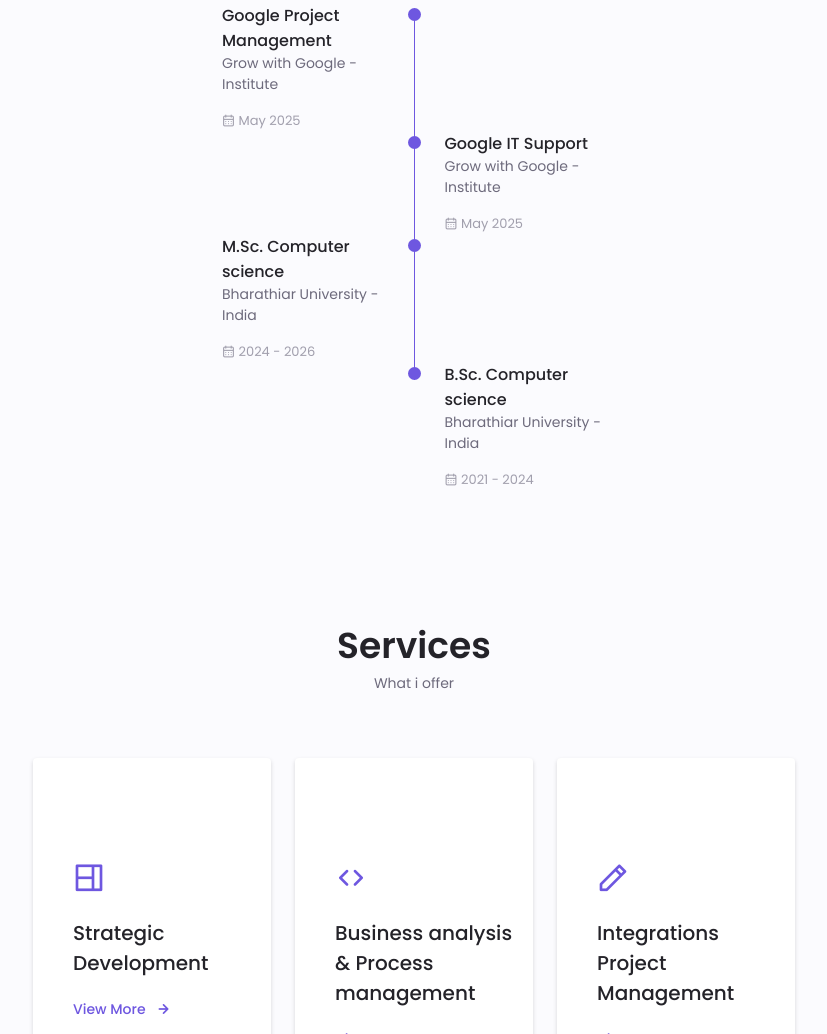
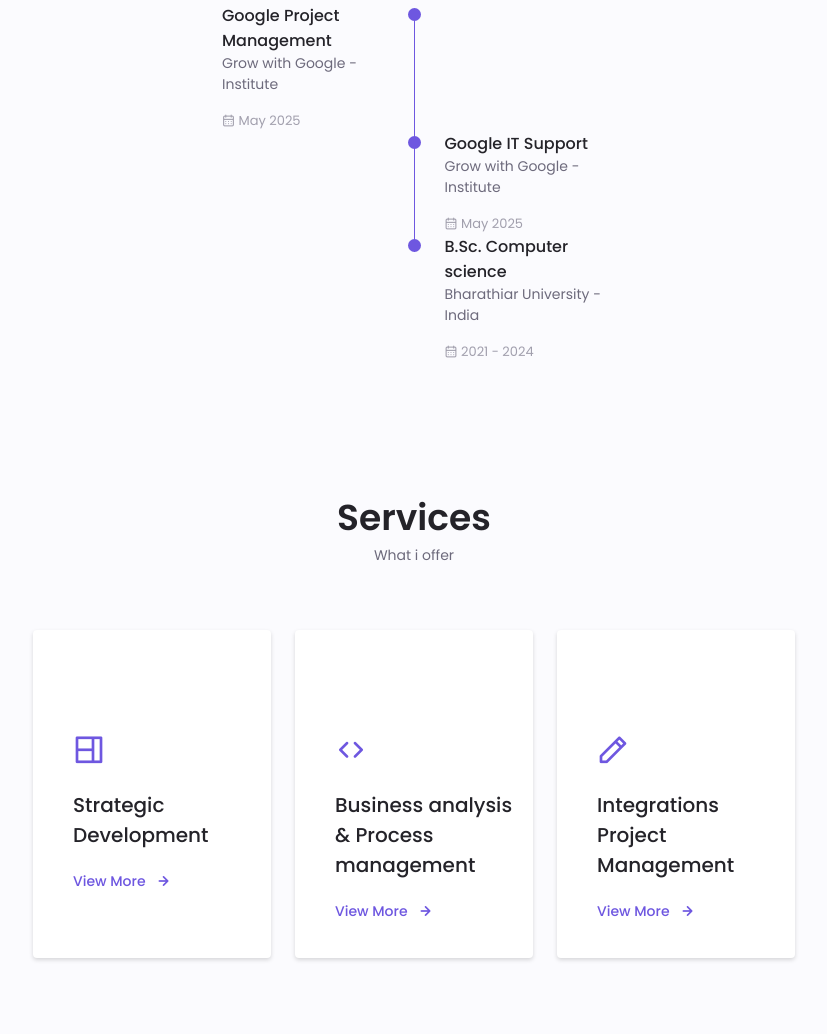
Before and after one commit to mazinshambti/my-website, a plain HTML site: page index.html in a window 1280 px wide. Shown: the part 2152-3186 px from the top of the page, without its empty margins (226-1053 px from the left). Drawn offline with nearby package versions, Linux system fonts and the light colour scheme.

Commit message:
Comment out qualification 3 section
Comment out qualification 3 section in index.html

```diff
--- a/index.html
+++ b/index.html
@@ -435,7 +435,7 @@
                             </div>
 
                             <!--=============== QUALIFICATION 3 ===============-->
-                            <div class="qualification__data">
+                            <!-- <div class="qualification__data">
                                 <div>
                                     <h3 class="qualification__title">M.Sc. Computer science</h3>
                                     <span class="qualification__subtitle">Bharathiar University - India</span>
@@ -449,7 +449,7 @@
                                     <span class="qualification__rounder"></span>
                                     <span class="qualification__line"></span>
                                 </div>
-                            </div>
+                            </div> -->
 
                             <!--=============== QUALIFICATION 4 ===============-->
                             <div class="qualification__data">
```
